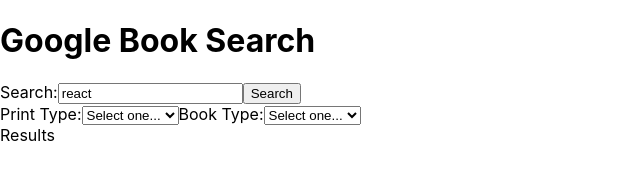
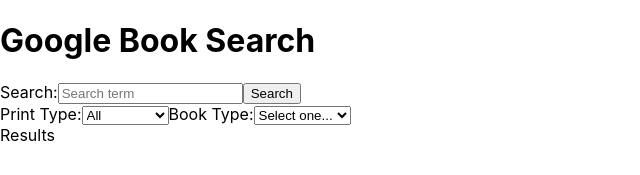
Before and after one commit to ljspiek/google_bookmarks_React, a React (Create React App) app: page / in a window 1280 px wide. Shown: the top 175 px of the page, without its empty margins (0-640 px from the left). Built offline with nearby package versions, Linux system fonts and the light colour scheme; no server answers.

Commit message:
fixed api call timing

```diff
--- a/src/App.js
+++ b/src/App.js
@@ -8,20 +8,24 @@
   constructor(props) {
     super(props);
     this.state = {
-      query: "react",
-      printType: "All",
-      bookType: "No filter",
-      books: "",
+      query: "",
+      printType: "all",
+      bookType: "ebooks",
+      books: [],
       error: "",
 
     }
   }
 
-  updateSearch(term) {
-    this.setState({
-      query: term
-    })
+  updateSearch = (e) => {
+    this.setState({query: e.target.value})
   }
+
+  // updateSearch(term) {
+  //   this.setState({
+  //     query: term
+  //   })
+  // }
 
   updatePrintType(print) {
     this.setState({
@@ -35,15 +39,35 @@
     })
   }
 
-  componentDidMount() {
-    const baseUrl = 'https://www.googleapis.com/books/v1/volumes?q=';
-    const url = (`${baseUrl}${this.state.query}`)
-    console.log(url)
-    fetch(url)
+  // componentDidMount() {
+  //   const baseUrl = 'https://www.googleapis.com/books/v1/volumes?q=';
+  //   const url = (`${baseUrl}${this.state.query}&bookType=${this.state.bookType}`)
+  //   // console.log(url)
+  //   fetch(url)
+  //     .then(response => response.json())
+  //     .then(data => {
+  //       // const books2 = data.items[0].volumeInfo.title
+  //       // console.log(books2)
+  //       this.setState({
+  //         books: data.items,
+  //         error: null
+  //       })
+  //       console.log(this.state)
+
+
+  //     });
+  //   }
+
+    onSubmitForm = (e) => {
+      e.preventDefault();
+      const baseUrl = 'https://www.googleapis.com/books/v1/volumes?q=';
+      const url = (`${baseUrl}${this.state.query}`)
+      fetch(url)
       .then(response => response.json())
       .then(data => {
-        const books2 = data.items[0].volumeInfo.title
-        console.log(books2)
+        // const books2 = data.items[0].volumeInfo.title
+        // console.log(books2)
+        console.log(data)
         this.setState({
           books: data.items,
           error: null
@@ -58,6 +82,7 @@
 
 
 
+
   render() {
     return (
       <main className='App'>
@@ -67,9 +92,10 @@
             searchTerm={this.state.query}
             printType={this.state.printType}
             bookType={this.state.bookType}
-            handleSearch={term=>this.updateSearch(term)}
+            handleSearch={this.updateSearch}
             handlePrintFilter={print=>this.updatePrintType(print)}
-            handleTypeFilter={type=>this.updateBookType(type)} />
+            handleTypeFilter={type=>this.updateBookType(type)}
+            onSubmitForm={this.onSubmitForm}/>
           <Results
             books={this.state.books} />
 
--- a/src/search/filterOptions/filter.js
+++ b/src/search/filterOptions/filter.js
@@ -9,16 +9,22 @@
                 <select
                     id="print type"
                     name="print type">
-                    {/* // onChange={e => this.changeSelection(e.target.value)}> */}
-                    <option value="None">Select one...</option>
+                    onChange={e => this.updatePrintType(e.target.value)}>
+                    <option value="all">All</option>
+                    <option value="books">Books</option>
+                    <option value="magazines">Magazines</option>
+
                     {/* {options} */}
                 </select>
             <label htmlFor="book type">Book Type:</label>
                 <select
                     id="book type"
                     name="book type">
-                    {/* // onChange={e => this.changeSelection(e.target.value)}> */}
+                    onChange={e => this.updatePrintType(e.target.value)}>
                     <option value="None">Select one...</option>
+                    <option value="free-ebooks">Free ebooks</option>
+                    <option value="paid-ebooks">Paid ebooks</option>
+                    <option value="ebooks">ebooks</option>
                     {/* {options} */}
                 </select>
             </div>
--- a/src/search/search.js
+++ b/src/search/search.js
@@ -7,11 +7,11 @@
         console.log(this.props)
         return(
             <div>
-                <form>
+                <form onSubmit={this.props.onSubmitForm} action="">
                     <SearchTerm
                         searchTerm={this.props.searchTerm}
                         handleSearch={this.props.handleSearch}
-                        />
+                        onSubmitForm={this.props.onSubmitForm}/>
                     <Filter
                         printType={this.props.printType}
                         bookType={this.props.bookType}
--- a/src/search/searchTerm/searchTerm.js
+++ b/src/search/searchTerm/searchTerm.js
@@ -10,7 +10,7 @@
                 placeholder="Search term"
                 value={this.props.searchTerm}
                 // this.state.query updates as typed - check console
-                onChange={e => this.props.handleSearch(e.target.value)}
+                onChange={this.props.handleSearch}
                 />
                 <button type="submit">Search</button>
                 {/* need to configure button to show results onClick */}
```
